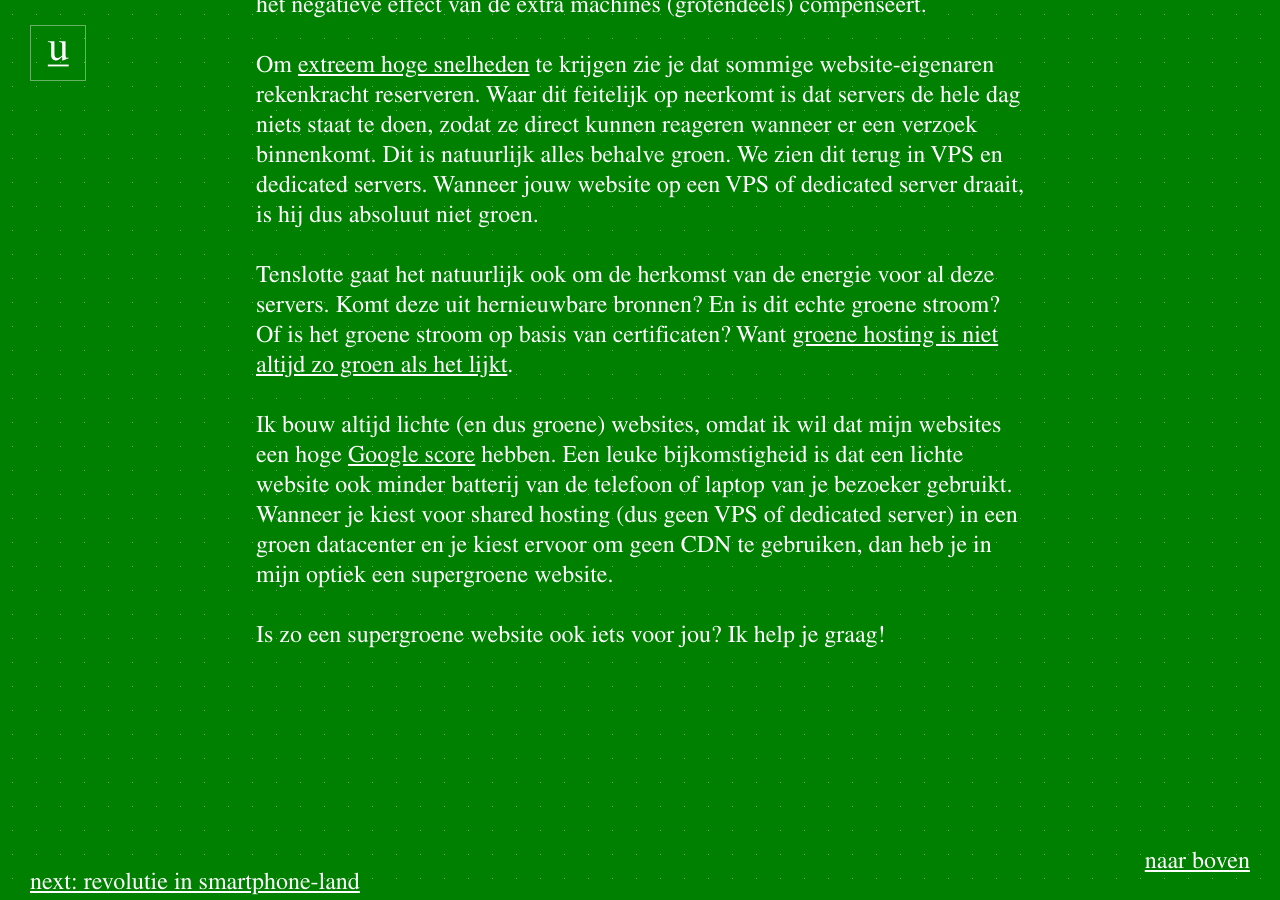
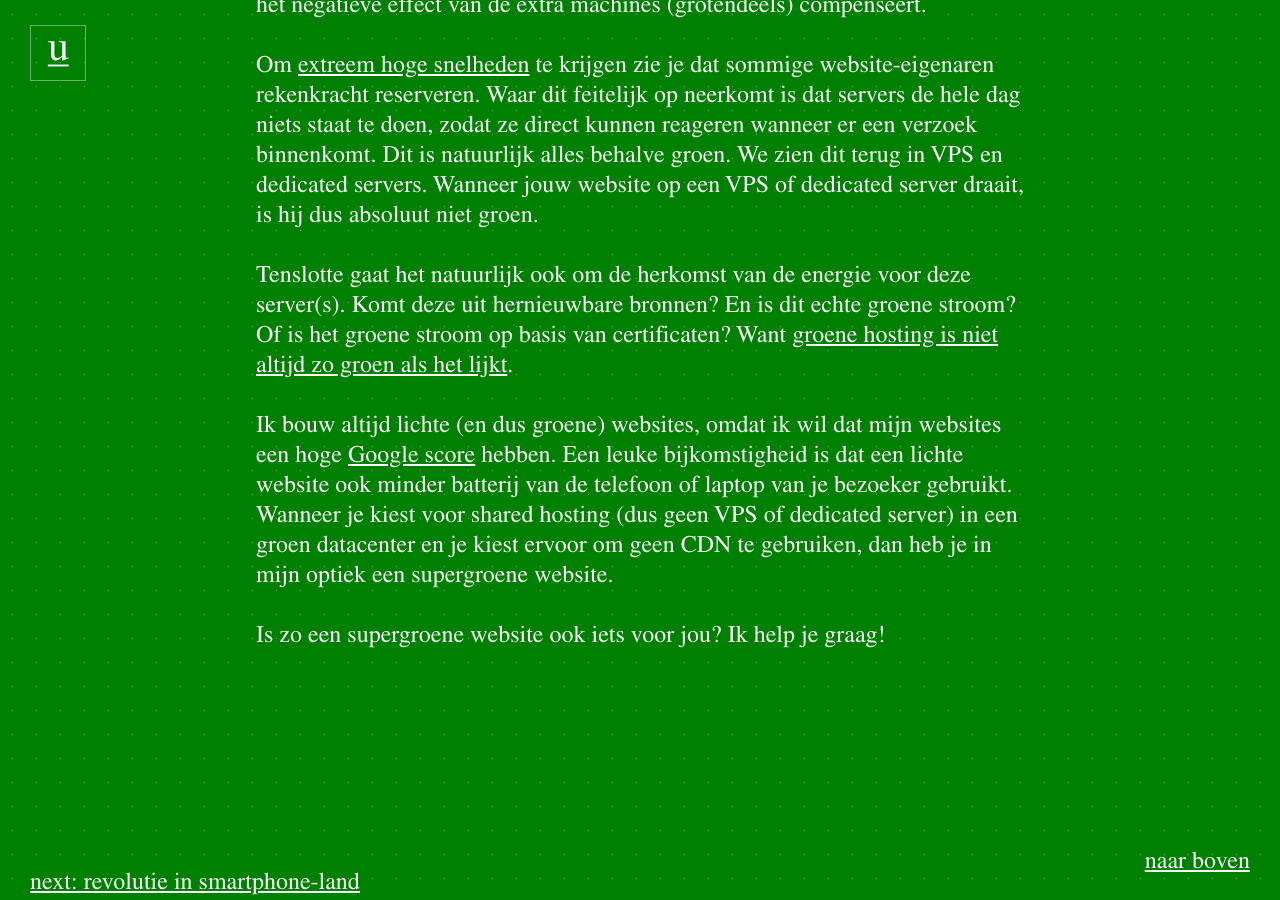
Before and after one commit to jhvanderschee/usecuewebsitenl, a Jekyll site: the page built from _posts/2019-08-21-een-groene-website.md, in a window 1280 px wide and 900 px high, scrolled down 1941 px. Built offline with Jekyll 4.4.1, drawn with Linux system fonts in a browser that asks for light colours.

Commit message:
Update 2019-08-21-een-groene-website.md

```diff
--- a/_posts/2019-08-21-een-groene-website.md
+++ b/_posts/2019-08-21-een-groene-website.md
@@ -13,8 +13,8 @@ Website-eigenaren willen vaak dat hun website snel laadt vanuit elke plek op de
 
 Om [extreem hoge snelheden]() te krijgen zie je dat sommige website-eigenaren rekenkracht reserveren. Waar dit feitelijk op neerkomt is dat servers de hele dag niets staat te doen, zodat ze direct kunnen reageren wanneer er een verzoek binnenkomt. Dit is natuurlijk alles behalve groen. We zien dit terug in VPS en dedicated servers. Wanneer jouw website op een VPS of dedicated server draait, is hij dus absoluut niet groen.
 
-Tenslotte gaat het natuurlijk ook om de herkomst van de energie voor al deze servers. Komt deze uit hernieuwbare bronnen? En is dit echte groene stroom? Of is het groene stroom op basis van certificaten? Want [groene hosting is niet altijd zo groen als het lijkt](https://www.zaailingen.com/webhost-niet-zo-groen-als-lijkt/).
+Tenslotte gaat het natuurlijk ook om de herkomst van de energie voor deze server(s). Komt deze uit hernieuwbare bronnen? En is dit echte groene stroom? Of is het groene stroom op basis van certificaten? Want [groene hosting is niet altijd zo groen als het lijkt](https://www.zaailingen.com/webhost-niet-zo-groen-als-lijkt/).
 
-Ik bouw altijd lichte (en dus groene) websites, omdat ik wil dat mijn websites een hoge [Google score]() hebben. Een leuke bijkomstigheid is dat een lichte website ook minder batterij van de telefoon of laptop van je bezoeker gebruikt. Wanneer je kiest voor shared hosting (dus geen VPS of dedicated server) in een groen datacenter en je kiest ervoor om geen CDN te gebruiken, dan heb je in mijn optiek een supergroene website.
+Ik bouw altijd lichte (en dus groene) websites, omdat ik wil dat mijn websites een hoge [Google score](/blog/google-score) hebben. Een leuke bijkomstigheid is dat een lichte website ook minder batterij van de telefoon of laptop van je bezoeker gebruikt. Wanneer je kiest voor shared hosting (dus geen VPS of dedicated server) in een groen datacenter en je kiest ervoor om geen CDN te gebruiken, dan heb je in mijn optiek een supergroene website.
 
 Is zo een supergroene website ook iets voor jou? Ik help je graag!
```
